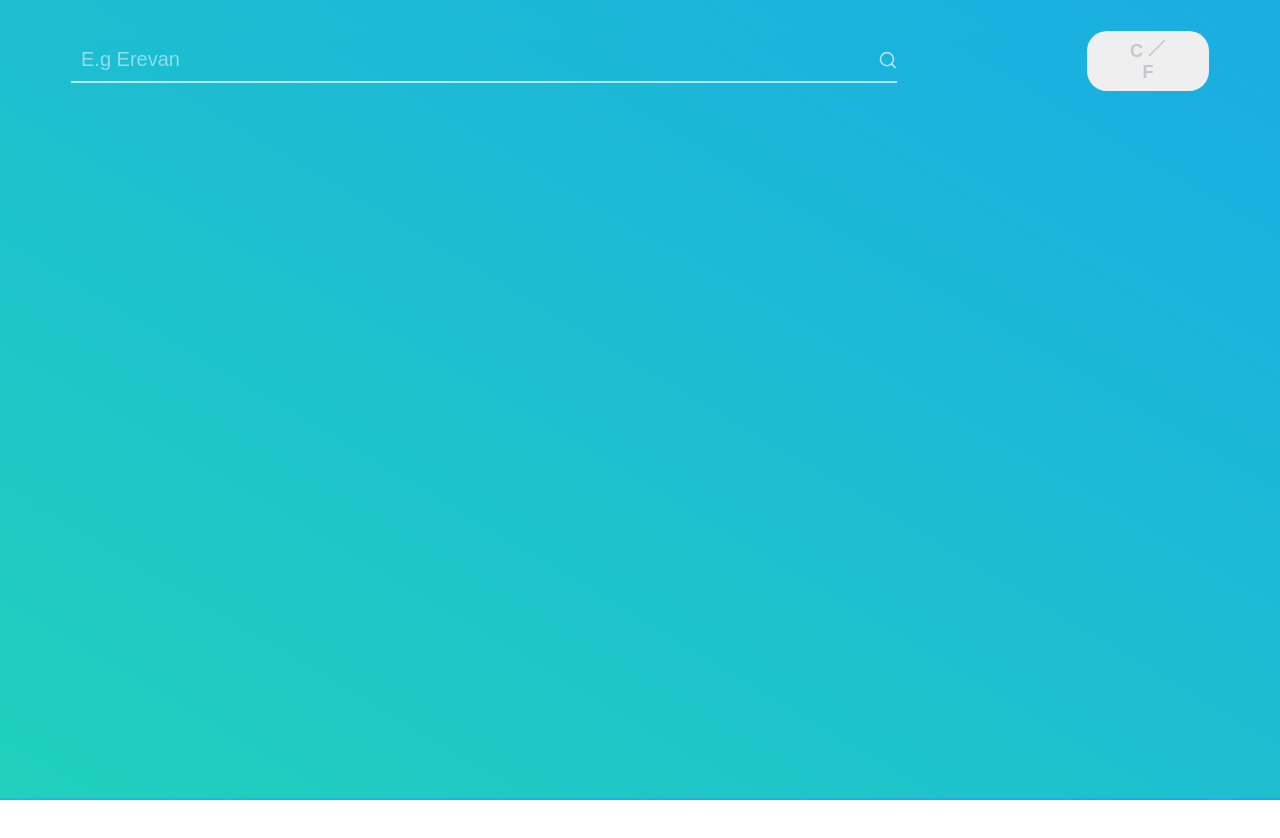
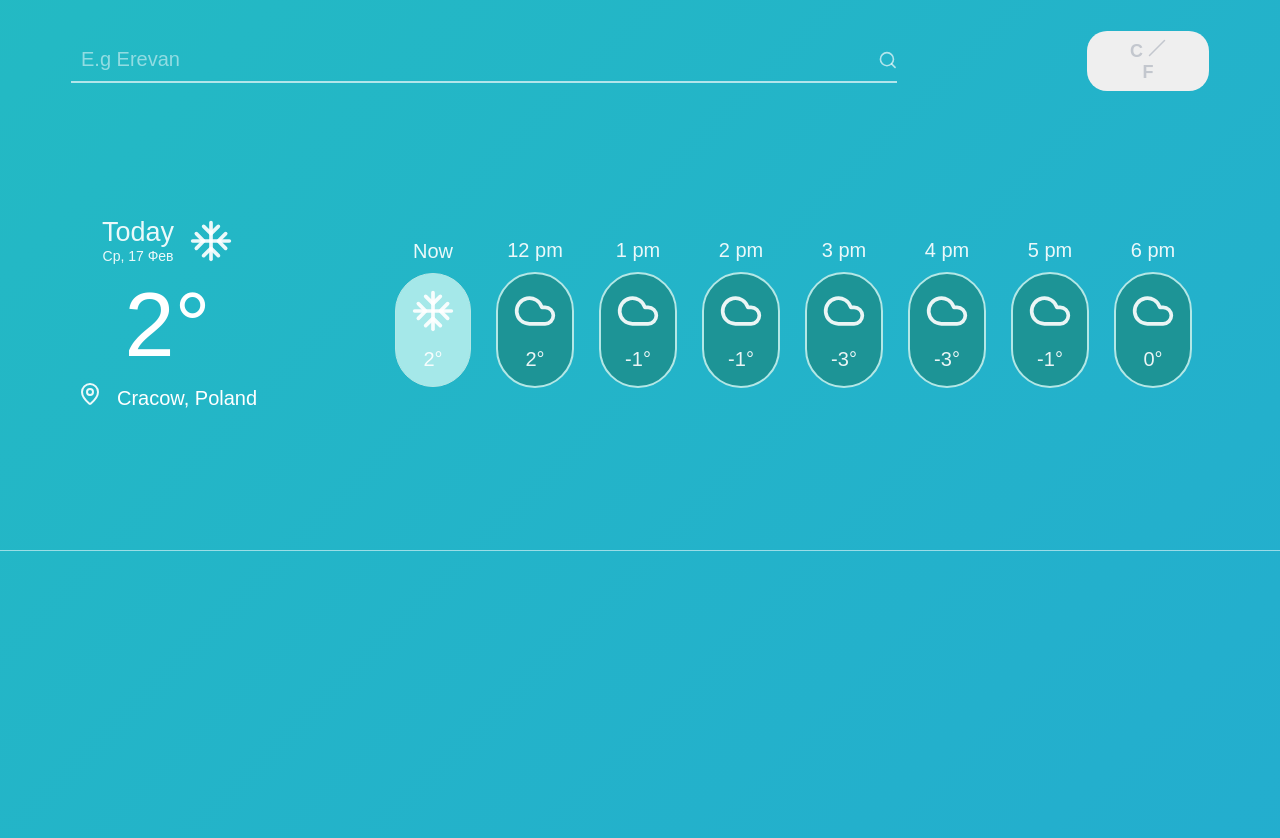
Before and after one commit to GoGagoo/weather-app, a React app: page / in a window 1280 px wide. Before the commit the page ends 800 px from the top, so only its background shows below. Built offline with nearby package versions, Linux system fonts and the light colour scheme.

Commit message:
✨Add WeatherDisplay component

```diff
--- a/src/App.tsx
+++ b/src/App.tsx
@@ -1,5 +1,5 @@
 import React from 'react'
-import { SearchInput, Navbar, TempToggler } from './components'
+import { SearchInput, Navbar, TempToggler, WeatherDisplay } from './components'
 
 const App: React.FC = () => {
 	return (
@@ -8,6 +8,7 @@ const App: React.FC = () => {
 				<SearchInput />
 				<TempToggler />
 			</Navbar>
+			<WeatherDisplay />
 		</div>
 	)
 }
--- /dev/null
+++ b/src/components/WeatherDisplay.tsx
@@ -0,0 +1,207 @@
+import React from 'react'
+import { Cloud, MapPin, Snowflake } from 'lucide-react'
+import styled from 'styled-components'
+
+const WeatherDisplayContainer = styled.div`
+	margin: 90px 44px 96px 34px;
+	padding: 44px;
+	display: flex;
+	justify-content: space-between;
+	align-items: center;
+`
+
+const Divide = styled.div`
+	height: 1px;
+	width: 100%;
+	background-color: #ffffff8b;
+`
+
+const CurrentWeatherBlock = styled.div`
+	display: flex;
+	gap: 15px;
+	justify-content: space-between;
+	align-items: center;
+	color: #ffffffe8;
+`
+
+const CurrentWeatherInfo = styled.div`
+	display: flex;
+	flex-direction: column;
+	align-items: center;
+	color: #ffffffe8;
+`
+
+const CurrentWeatherDate = styled.div`
+	display: flex;
+	font-size: 27px;
+	flex-direction: column;
+	align-items: center;
+	color: #ffffffe8;
+`
+
+const Temperature = styled.h1`
+	display: flex;
+	flex-direction: column;
+	align-items: center;
+	color: white;
+	margin-top: 10px;
+	font-weight: 300;
+	font-size: 90px;
+`
+
+const CityCountryWrapper = styled.div`
+	display: flex;
+	align-items: center;
+	gap: 15px;
+`
+
+const CityCountry = styled.p`
+	display: flex;
+	flex-direction: column;
+	align-items: center;
+	color: white;
+	margin-top: 10px;
+	font-weight: 300;
+	font-size: 20px;
+`
+
+//
+
+const HourlyForecastContainer = styled.div`
+	display: flex;
+	flex-direction: row;
+	align-items: center;
+	gap: 25px;
+`
+
+const ForecastDataWrapper = styled.div`
+	display: flex;
+	flex-direction: column;
+	align-items: center;
+	gap: 10px;
+`
+
+const WeatherTime = styled.p`
+	font-size: 20px;
+	color: #ffffffe8;
+`
+
+const ForecastCurrentData = styled.div`
+	display: flex;
+	background-color: #a5e8e9;
+	flex-direction: column;
+	align-items: center;
+	padding: 15px;
+	border: 1px solid #b3e7e6;
+	border-radius: 50px;
+	gap: 15px;
+	color: #ffffffe8;
+
+	&:hover {
+		background-color: #80e9ea;
+		transition: 150ms;
+	}
+`
+
+const ForecastOtherData = styled.div`
+	display: flex;
+	background-color: #1d9496;
+	flex-direction: column;
+	align-items: center;
+	padding: 15px;
+	border: 2px solid #b3e7e6;
+	border-radius: 50px;
+	gap: 15px;
+	color: #ffffffe8;
+
+	&:hover {
+		background-color: #21a4a6;
+		transition: 150ms;
+	}
+`
+
+const ForecastTemperature = styled.p`
+	font-size: 20px;
+	color: #ffffffe8;
+`
+
+export const WeatherDisplay = () => {
+	return (
+		<>
+			<WeatherDisplayContainer>
+				<CurrentWeatherInfo>
+					<CurrentWeatherBlock>
+						<CurrentWeatherDate>
+							<p>Today</p>
+							<p style={{ fontSize: '14px' }}>Ср, 17 Фев</p>
+						</CurrentWeatherDate>
+						<Snowflake size={44} />
+					</CurrentWeatherBlock>
+					<Temperature>2°</Temperature>
+					<CityCountryWrapper>
+						<MapPin size={24} /> <CityCountry>Cracow, Poland</CityCountry>
+					</CityCountryWrapper>
+				</CurrentWeatherInfo>
+				<HourlyForecastContainer>
+					<ForecastDataWrapper>
+						<WeatherTime>Now</WeatherTime>
+						<ForecastCurrentData>
+							<Snowflake size={44} />
+							<ForecastTemperature>2°</ForecastTemperature>
+						</ForecastCurrentData>
+					</ForecastDataWrapper>
+					<ForecastDataWrapper>
+						<WeatherTime>12 pm</WeatherTime>
+						<ForecastOtherData>
+							<Cloud size={44} />
+							<ForecastTemperature>2°</ForecastTemperature>
+						</ForecastOtherData>
+					</ForecastDataWrapper>
+					<ForecastDataWrapper>
+						<WeatherTime>1 pm</WeatherTime>
+						<ForecastOtherData>
+							<Cloud size={44} />
+							<ForecastTemperature>-1°</ForecastTemperature>
+						</ForecastOtherData>
+					</ForecastDataWrapper>
+					<ForecastDataWrapper>
+						<WeatherTime>2 pm</WeatherTime>
+						<ForecastOtherData>
+							<Cloud size={44} />
+							<ForecastTemperature>-1°</ForecastTemperature>
+						</ForecastOtherData>
+					</ForecastDataWrapper>
+					<ForecastDataWrapper>
+						<WeatherTime>3 pm</WeatherTime>
+						<ForecastOtherData>
+							<Cloud size={44} />
+							<ForecastTemperature>-3°</ForecastTemperature>
+						</ForecastOtherData>
+					</ForecastDataWrapper>
+					<ForecastDataWrapper>
+						<WeatherTime>4 pm</WeatherTime>
+						<ForecastOtherData>
+							<Cloud size={44} />
+							<ForecastTemperature>-3°</ForecastTemperature>
+						</ForecastOtherData>
+					</ForecastDataWrapper>
+					<ForecastDataWrapper>
+						<WeatherTime>5 pm</WeatherTime>
+						<ForecastOtherData>
+							<Cloud size={44} />
+							<ForecastTemperature>-1°</ForecastTemperature>
+						</ForecastOtherData>
+					</ForecastDataWrapper>
+					<ForecastDataWrapper>
+						<WeatherTime>6 pm</WeatherTime>
+						<ForecastOtherData>
+							<Cloud size={44} />
+							<ForecastTemperature>0°</ForecastTemperature>
+						</ForecastOtherData>
+					</ForecastDataWrapper>
+				</HourlyForecastContainer>
+			</WeatherDisplayContainer>
+			<Divide />
+		</>
+	)
+}
--- a/src/components/index.ts
+++ b/src/components/index.ts
@@ -1,3 +1,4 @@
 export { SearchInput } from './SearchInput'
 export { Navbar } from './Navbar'
 export { TempToggler } from './TempToggler'
+export { WeatherDisplay } from './WeatherDisplay'
--- a/src/index.tsx
+++ b/src/index.tsx
@@ -1,25 +1,9 @@
 import React from 'react'
 import ReactDOM from 'react-dom'
 import App from './App'
-import { createGlobalStyle } from 'styled-components'
+import { Global } from './styles/globals'
 
-const Global = createGlobalStyle`
-* {
-	margin: 0;
-	padding: 0;
-	box-sizing: border-box;
-}
 
-html, body {
-	background: linear-gradient(to right top, #20D1BC, #1AADE3);
-	color: rgb(255, 255, 255);
-	font-family: 'HelveticaNeue-Roman', sans-serif;
-}
-
-body {
-	min-height: 95vh;
-}
-`
 
 ReactDOM.render(
 	<>
--- /dev/null
+++ b/src/styles/globals.ts
@@ -0,0 +1,45 @@
+import React from 'react'
+import { createGlobalStyle } from 'styled-components'
+
+export const Global = createGlobalStyle`
+* {
+	margin: 0;
+	padding: 0;
+	box-sizing: border-box;
+}
+
+html, body {
+	width: 100%;
+  height: 100%;
+}
+
+body {
+	min-height: 95vh;
+	color: rgb(255, 255, 255);
+	font-family: 'HelveticaNeue-Roman', sans-serif;
+	background: linear-gradient(-45deg, #23a6d5, #23d5ab);
+	/* background: var(--bg-color); */
+	background-size: 400% 400%;
+	animation: gradient 15s ease infinite;
+}
+
+body.light {
+	--bg-color: var(--primary-bg-color);
+}
+
+body.dark {
+	--bg-color: var(--darken-bg-color);
+}
+
+@keyframes gradient {
+    0% {
+        background-position: 0% 50%;
+    }
+    50% {
+        background-position: 100% 50%;
+    }
+    100% {
+        background-position: 0% 50%;
+    }
+}
+`
--- /dev/null
+++ b/src/styles/vars.scss
@@ -0,0 +1,6 @@
+:root {
+	--primary-bg-color: linear-gradient(-45deg, #23a6d5, #23d5ab);
+	--darken-bg-color: linear-gradient(-45deg, #343535, #0d3d4f, #0e5d4a);;
+
+	--button-text-font: 16px/1.5 'HelveticaNeue-Roman', sans-serif;
+}
```
Also changed, not shown: src/root.styles.ts (deleted, +0 -7 lines).
